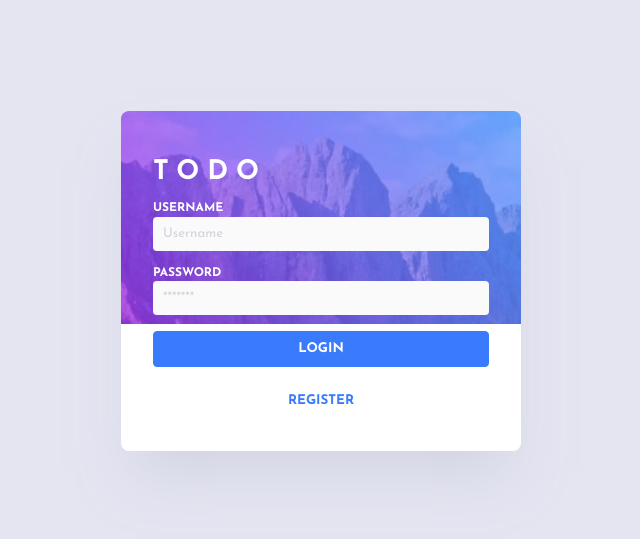
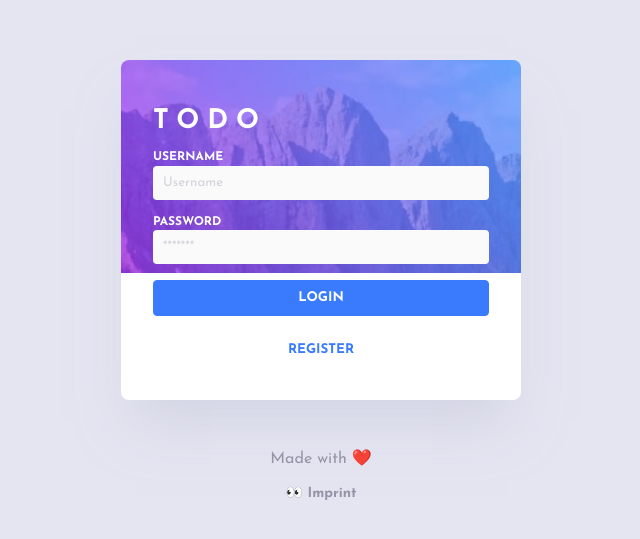
Before and after one commit to FocusCookie/fm-todo-app-react-api, a React (Create React App) app: page / in a window 1280 px wide. Shown: the part 119-658 px from the top of the page, without its empty margins (319-959 px from the left). Built offline with nearby package versions, Linux system fonts and the light colour scheme.

Commit message:
Some small stuff for code academy

```diff
--- a/src/App.js
+++ b/src/App.js
@@ -12,8 +12,7 @@ import { useEffect, useState } from "react";
 import * as api from "./services/api.service";
 
 function App() {
-  //TODO: refactor into [darkMode, setDarkMode]
-  const [state, setValue] = useState({ darkMode: false });
+  const [darkMode, setDarkMode] = useState(false);
   const [tasks, setTasks] = useState([]);
   const [loadingLogin, setLoadgingLogin] = useState(false);
   const [loggedIn, setLoggedIn] = useState(false);
@@ -58,8 +57,8 @@ function App() {
   return (
     <div
       className={`app bg-picture ${
-        state.darkMode ? "bg-picture-dark" : "bg-picture-light"
-      } ${state.darkMode ? "dark-theme" : ""}`}
+        darkMode ? "bg-picture-dark" : "bg-picture-light"
+      } ${darkMode ? "dark-theme" : ""}`}
     >
       <div className="content-wrapper">
         <header className="App-header">
@@ -68,14 +67,14 @@ function App() {
             <button
               className="theme-btn"
               onClick={() => {
-                setValue({ darkMode: !state.darkMode });
+                setDarkMode((mode) => !mode);
               }}
             >
               <img
                 className="theme-icon"
-                src={state.darkMode ? sunIconPath : moonIconPath}
+                src={darkMode ? sunIconPath : moonIconPath}
                 alt={
-                  state.darkMode
+                  darkMode
                     ? "Sun Icon - Dark Mode is enabled"
                     : "Moon Icon - Light Mode is enabled"
                 }
--- a/src/components/Login/Login.jsx
+++ b/src/components/Login/Login.jsx
@@ -1,6 +1,7 @@
 import React, { useEffect, useState } from "react";
 import PropTypes from "prop-types";
 import "./login.css";
+import { Button } from "../Button/Button";
 
 function usernameIsValid(str) {
   var regex = /^[A-Za-z]+$/;
@@ -28,6 +29,7 @@ export const Login = ({ onLogin, onRegister, errorMsg, loading, ...props }) => {
   const [username, setUsername] = useState("");
   const [password, setPassword] = useState("");
   const [error, setError] = useState("");
+  const [imprint, setImprint] = useState(false);
 
   useEffect(() => {
     setError(errorMsg);
@@ -52,7 +54,19 @@ export const Login = ({ onLogin, onRegister, errorMsg, loading, ...props }) => {
   }
 
   return (
-    <div id="login" {...props}>
+    <div
+      id="login"
+      {...props}
+      onKeyDown={(e) => {
+        if (e.key === "Enter") {
+          checkForErrors(username, password);
+
+          if (usernameIsValid(username) && passwordIsValid(password)) {
+            onLogin(`${username}.testing@testing.com`, password);
+          }
+        }
+      }}
+    >
       <div className="login-card">
         <h1 className="text--title">TODO</h1>
         <label htmlFor="login-name" className="login-input">
@@ -114,6 +128,20 @@ export const Login = ({ onLogin, onRegister, errorMsg, loading, ...props }) => {
 
         {showErrorMsg(error)}
       </div>
+      <footer>
+        <p>Made with ❤️</p>
+        <Button
+          label={imprint ? "🙈 Imprint" : "👀  Imprint"}
+          onClick={() => {
+            setImprint(!imprint);
+          }}
+        />
+        {imprint ? (
+          <div className="imprint">
+            <p>https://github.com/FocusCookie/fm-todo-app-react-api</p>
+          </div>
+        ) : null}
+      </footer>
     </div>
   );
 };
--- a/src/components/Login/login.css
+++ b/src/components/Login/login.css
@@ -100,6 +100,17 @@
   animation: glow 1.5s ease-in-out infinite;
 }
 
+footer {
+  display: flex;
+  flex-direction: column;
+  align-items: center;
+  gap: 1rem;
+  margin-top: 3rem;
+}
+footer p {
+  color: var(--clr-dark-grayish-blue);
+}
+
 @keyframes glow {
   0%,
   100% {
--- a/src/styles/app.css
+++ b/src/styles/app.css
@@ -94,6 +94,7 @@ header {
 
 .app-filterbar {
   margin-top: 1rem;
+  margin-bottom: 2rem;
   display: flex;
   justify-content: center;
   align-items: center;
```
